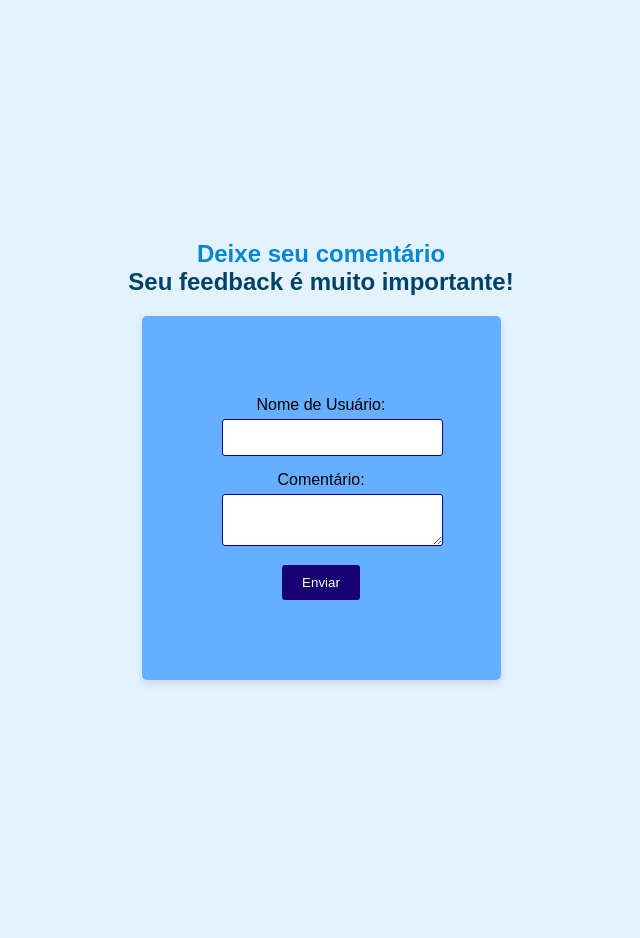
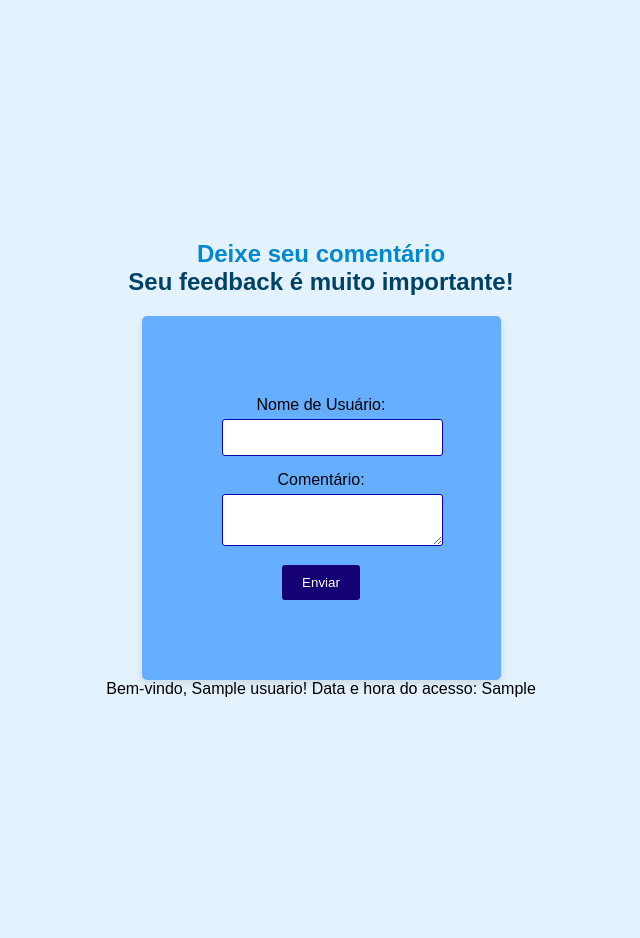
Before and after one commit to RibeiroNet/Comentarios, a Flask app: template templates/pagina_principal.html in a window 1280 px wide. Shown: the whole page, without its empty margins (319-959 px from the left). Before the commit the page ends 684 px from the top, so only its background shows below. Run offline with Flask 3, Linux system fonts and the light colour scheme; the template is opened without the code that fills it: most values are stand-ins (such as "Sample title", 1, 10 or a date in 2020).

Commit message:
add: tentavia no html de adicionar uma mensagem de saudação interativa com o nome do usuário

```diff
--- a/templates/pagina_principal.html
+++ b/templates/pagina_principal.html
@@ -23,6 +23,13 @@
 
             <button class="button" type="submit">Enviar</button>
         </form>
+
+        {% if usuario %}
+        <div class="spam">
+            <span>Bem-vindo, {{ usuario }}!</span>
+            <span>Data e hora do acesso: {{ data_hora }}</span>
+        </div>
+        {% endif %}
     </section>
 
 </body>
```
